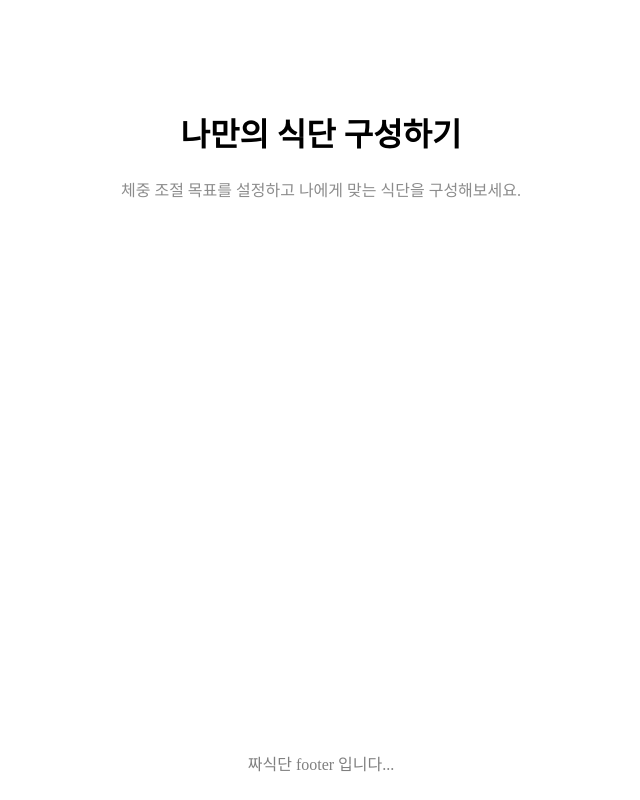
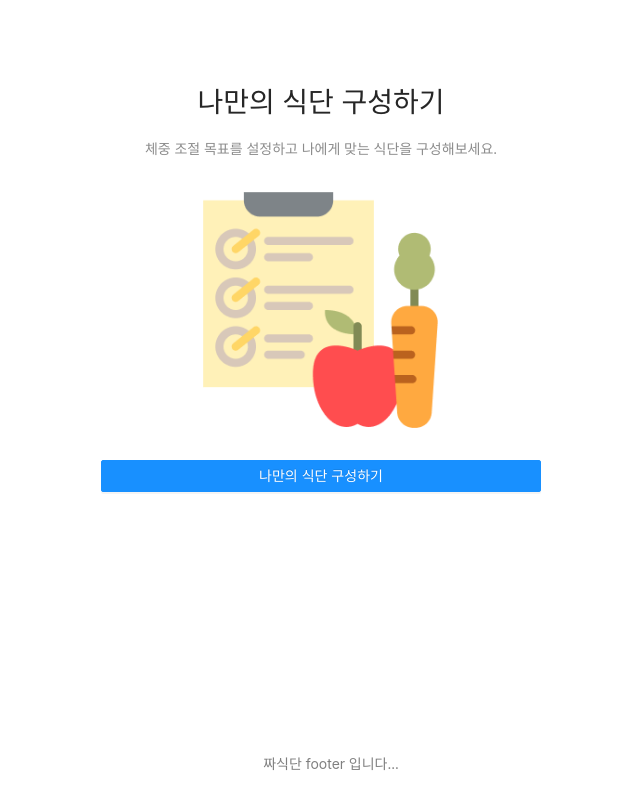
Before and after one commit to 2nnovate/meal-planner-ssr, a Next.js app: page / in a window 1280 px wide. Shown: the whole page, without its empty margins (319-959 px from the left). Built offline with nearby package versions, Linux system fonts and the light colour scheme.

Commit message:
apply antd

```diff
--- a/components/Layout.js
+++ b/components/Layout.js
@@ -1,3 +1,5 @@
+import "antd/dist/antd.css";
+
 import Footer from './footer';
 
 import styles from './Layout.module.css';
--- a/components/steps/index.js
+++ b/components/steps/index.js
@@ -1,4 +1,11 @@
+import Link from 'next/link'
+import Image from 'next/image'
+import {
+  Button,
+} from 'antd';
+
 import styles from './index.module.css';
+
 
 const Cover = () => (
     <div className={styles.cover}>
@@ -6,6 +13,22 @@ const Cover = () => (
       <div className={styles.description}>
         체중 조절 목표를 설정하고 나에게 맞는 식단을 구성해보세요.
       </div>
+      <div className={styles.coverImage}>
+        <Image
+            src="/coverMain.png"
+            layout="responsive"
+            width={280}
+            height={280}
+        />
+      </div>
+      <Link href="/config/goal">
+        <Button
+            type="primary"
+            block
+        >
+          나만의 식단 구성하기
+        </Button>
+      </Link>
     </div>
 );
 
--- a/components/steps/index.module.css
+++ b/components/steps/index.module.css
@@ -5,3 +5,9 @@
 .description {
     color: #8C8C8C;
 }
+
+.coverImage {
+    width: 300px;
+    margin: auto;
+    padding: 20px;
+}
--- a/pages/index.js
+++ b/pages/index.js
@@ -1,5 +1,3 @@
-// import Link from 'next/link'
-
 import Layout from '../components/Layout';
 import Cover from '../components/steps';
 
```
Also changed, not shown: pages/config/[step]/index.js (added, +64 -0 lines), public/coverMain.png (added).
